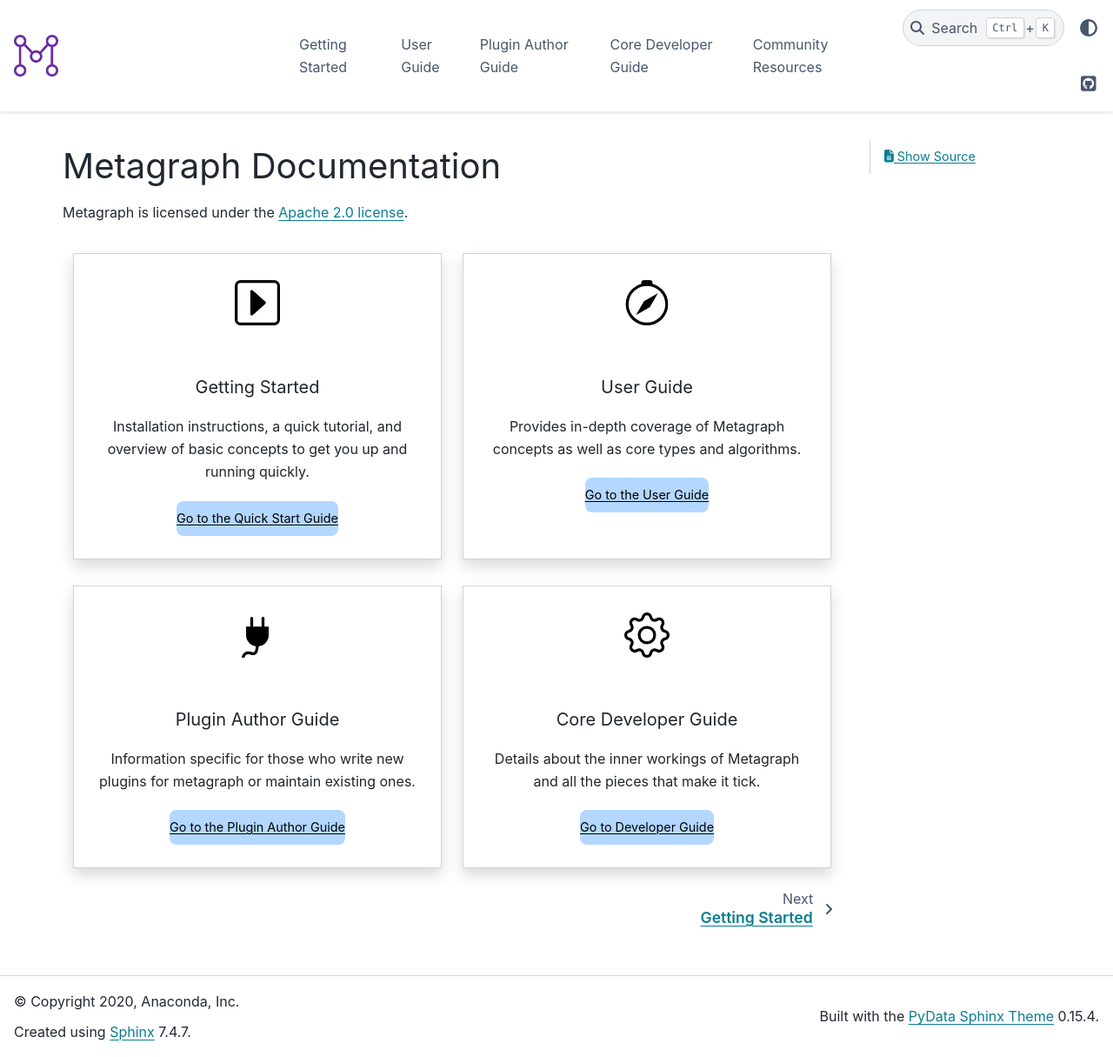
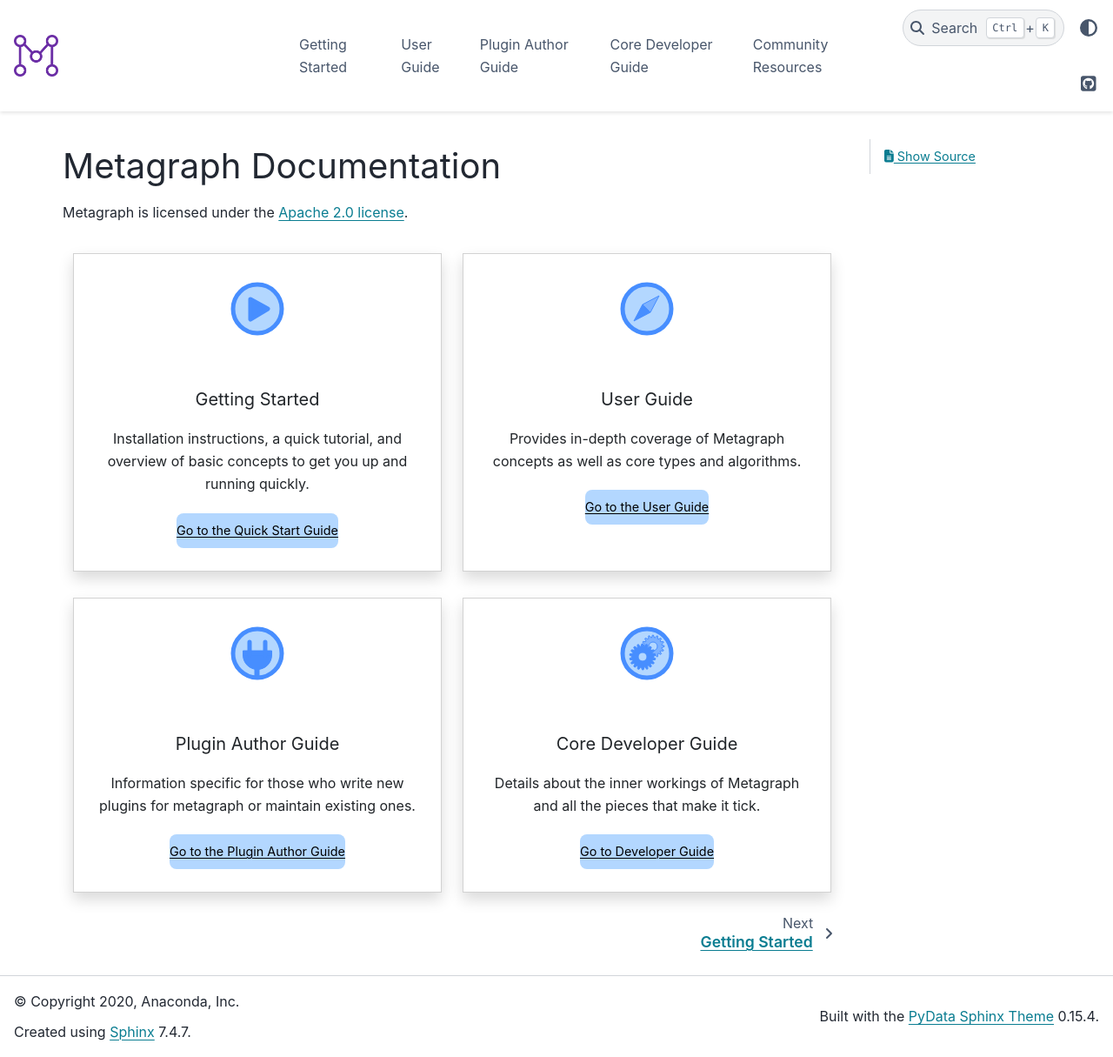
Before and after one commit to metagraph-dev/metagraph, a Sphinx documentation site: the page built from docs/index.rst, in a window 1280 px wide and 1215 px high. Shown: the whole window at 87% size. Built offline with Sphinx 7.4.7 and the PyData theme 0.15.4, drawn with Linux system fonts in a browser that asks for light colours.

Commit message:
Update icons of index.rst
The old icons were placeholders.

This commit updates the icons to match the color scheme of the faux-buttons (implemented as anchors) using inline SVG.

```diff
--- a/docs/_static/css/custom.css
+++ b/docs/_static/css/custom.css
@@ -1,6 +1,6 @@
 
 .custom-button {
-  background-color:#b3d7ff;
+  background-color: #b3d7ff;
   border: none;
   color: #484848;
   text-align: center;
@@ -22,6 +22,57 @@
   color: #484848;
 }
 
+.custom-icon circle {
+    fill: #b3d7ff;
+    stroke: #478eff;
+    stroke-width: 5;
+}
+
+#custom-play-button {
+    fill: #478eff;
+    stroke: #478eff;
+    stroke-width: 5;
+    stroke-linejoin: round;
+}
+
+#compass-north-dial-pointer {
+    fill: #478eff;
+    stroke: #478eff;
+    fill-opacity: 0.5;
+}
+
+#compass-south-dial-pointer {
+    fill: #478eff;
+    stroke: #478eff;
+}
+
+#custom-plug {
+    stroke: #478eff;
+    fill: #478eff;
+}
+
+#custom-plugin-prong {
+    stroke-width: 5;
+    stroke-linejoin: round;
+}
+
+#custom-back-gear circle, #custom-front-gear circle {
+    fill: #b3d7ff;
+    stroke-width: 1;
+    r: 5;
+}
+
+#custom-back-gear path {
+    fill: #478eff;
+    stroke: #478eff;
+    fill-opacity: 0.5;
+}
+
+#custom-front-gear path {
+    fill: #478eff;
+    stroke: #478eff;
+}
+
 .intro-card {
   background: #fff;
   border-radius: 0;
--- a/docs/index.rst
+++ b/docs/index.rst
@@ -20,7 +20,12 @@ Metagraph is licensed under the `Apache 2.0 license <https://www.apache.org/lice
         <div class="row">
             <div class="col-lg-6 col-md-6 col-sm-6 col-xs-12 d-flex">
                 <div class="card text-center intro-card shadow">
-                <img src="_static/icons/caret-right-square.svg" class="card-img-top" alt="Getting Started" height="52">
+                <div class="custom-icon">
+                  <svg width="66" height="66">
+                    <circle cx="33" cy="33" r="28"></circle>
+                    <polygon id="custom-play-button" points="25,22 45,33 25,45"></polygon>
+                  </svg>
+                </div>
                 <div class="card-body flex-fill">
                     <h5 class="card-title">Getting Started</h5>
                     <p class="card-text">Installation instructions, a quick tutorial, and overview of basic concepts to get you up and running quickly.</p>
@@ -36,7 +41,13 @@ Metagraph is licensed under the `Apache 2.0 license <https://www.apache.org/lice
             </div>
             <div class="col-lg-6 col-md-6 col-sm-6 col-xs-12 d-flex">
                 <div class="card text-center intro-card shadow">
-                <img src="_static/icons/compass.svg" class="card-img-top" alt="User Guide" height="52">
+                <div class="custom-icon">
+                  <svg width="66" height="66">
+                    <circle cx="33" cy="33" r="28"></circle>
+                    <polygon id="compass-north-dial-pointer" points="28,28 37,37 47,18"></polygon>
+                    <polygon id="compass-south-dial-pointer" points="28,28 18,47 37,37"></polygon>
+                  </svg>
+                </div>
                 <div class="card-body flex-fill">
                     <h5 class="card-title">User Guide</h5>
                     <p class="card-text">Provides in-depth coverage of Metagraph concepts as well as core types and algorithms.</p>
@@ -52,7 +63,20 @@ Metagraph is licensed under the `Apache 2.0 license <https://www.apache.org/lice
             </div>
             <div class="col-lg-6 col-md-6 col-sm-6 col-xs-12 d-flex">
                 <div class="card text-center intro-card shadow">
-                <img src="_static/icons/plug.svg" class="card-img-top" alt="Plugin Author Guide" height="52">
+                <div class="custom-icon">
+                  <svg width="66" height="66">
+                    <circle cx="33" cy="33" r="28"></circle>
+                    <g id="custom-plug">
+                      <polygon points="30,60 35,60 35,44 30,44"></polygon>
+                      <path d="M 16.5,35 a 1,1 0 0,0 33,0"/>
+                      <polygon points="16.5,35 49.5,35 49.5,30 16.5,30"></polygon>
+                      <g id="custom-plugin-prong">
+                        <polygon points="24,35 24,20"></polygon>
+                        <polygon points="42,35 42,20"></polygon>
+                      </g>
+                    </g>
+                  </svg>
+                </div>
                 <div class="card-body flex-fill">
                     <h5 class="card-title">Plugin Author Guide</h5>
                     <p class="card-text">Information specific for those who write new plugins for metagraph or maintain existing ones.</p>
@@ -68,7 +92,19 @@ Metagraph is licensed under the `Apache 2.0 license <https://www.apache.org/lice
             </div>
             <div class="col-lg-6 col-md-6 col-sm-6 col-xs-12 d-flex">
                 <div class="card text-center intro-card shadow">
-                <img src="_static/icons/gear.svg" class="card-img-top" alt="Core Developer Guide" height="52">
+                <div class="custom-icon">
+                  <svg width="66" height="66">
+                    <circle cx="33" cy="33" r="28"></circle>
+		    <g id="custom-back-gear">
+                      <path d="M38.4 15l1-3h1l1.2 3c.2.2.5.2.7.3l2.2-2.5 1 .4-.2 3.3c.2 0 .3.2.5.4l3-1.5.7.7-1.4 3 .5.5h3.3l.4.8-2.5 2.2c0 .2 0 .5.2.7l3 1v1l-3 1.2-.3.8 2.5 2-.4 1-3.3-.2-.4.7 1.5 2.8-.7.7-3-1.4c0 .2-.4.4-.6.5l.2 3.3-1 .4-2-2.5c-.3 0-.6 0-1 .2l-1 3h-1l-1-3c-.2-.2-.5-.2-.8-.3l-2 2.5-1-.4.2-3.3-.7-.4-2.8 1.5-.7-.7 1.4-3c-.2 0-.4-.4-.5-.6l-3.3.2-.4-1 2.5-2c0-.3 0-.6-.2-1l-3-1v-1l3-1c.2-.2.2-.4.3-.7l-2.5-2.2.4-1 3.3.2c0-.2.2-.3.4-.5l-1.5-3 .7-.7 3 1.4.5-.5v-3.3l.8-.4 2.2 2.5s.5 0 .7-.2z"></path>
+                      <circle cx="40" cy="25"></circle>
+		    </g>
+		    <g id="custom-front-gear">
+                      <path d="M21.6 26.8L19 25l-1.3 1 1.4 3c0 .2-.3.4-.5.6l-3-.8-1 1.4 2.4 2.3-.4.8-3.2.3-.3 1.6 3 1.4v.8l-3 1.4.4 1.6 3.2.3c0 .3.2.5.3.8l-2.4 2.3.8 1.4 3-.8.7.6-1.3 3 1.3 1 2.6-1.8c.3 0 .5.3.8.4l-.3 3.2 1.6.6 2-2.7c.2 0 .5 0 .7.2l1 3h1.5l1-3c0-.2.4-.2.7-.3l2 2.7 1.4-.6-.4-3.2c.3 0 .5-.3.8-.4L37 49l1.3-1-1.4-3c0-.2.3-.4.5-.6l3 .8 1-1.4-2.4-2.3.4-.8 3.2-.3.3-1.6-3-1.4v-.8l3-1.4-.4-1.6-3.2-.3c0-.3-.2-.5-.3-.8l2.4-2.3-.8-1.4-3 .8-.7-.6 1.3-3-1.3-1-2.6 1.8c-.3 0-.5-.3-.8-.4l.3-3.2-1.6-.6-2 2.7c-.2 0-.5 0-.7-.2l-1-3h-1.5l-1 3c0 .2-.4.2-.7.3l-2-2.7-1.4.6.4 3.2c-.3 0-.5.3-.8.4z"></path>
+                      <circle cx="28" cy="37"></circle>
+		    </g>
+                  </svg>
+                </div>
                 <div class="card-body flex-fill">
                     <h5 class="card-title">Core Developer Guide</h5>
                     <p class="card-text">Details about the inner workings of Metagraph and all the pieces that make it tick.</p>
```
Also changed, not shown: docs/_static/icons/caret-right-square.svg (deleted), docs/_static/icons/compass.svg (deleted), docs/_static/icons/gear.svg (deleted), docs/_static/icons/plug.svg (deleted).
